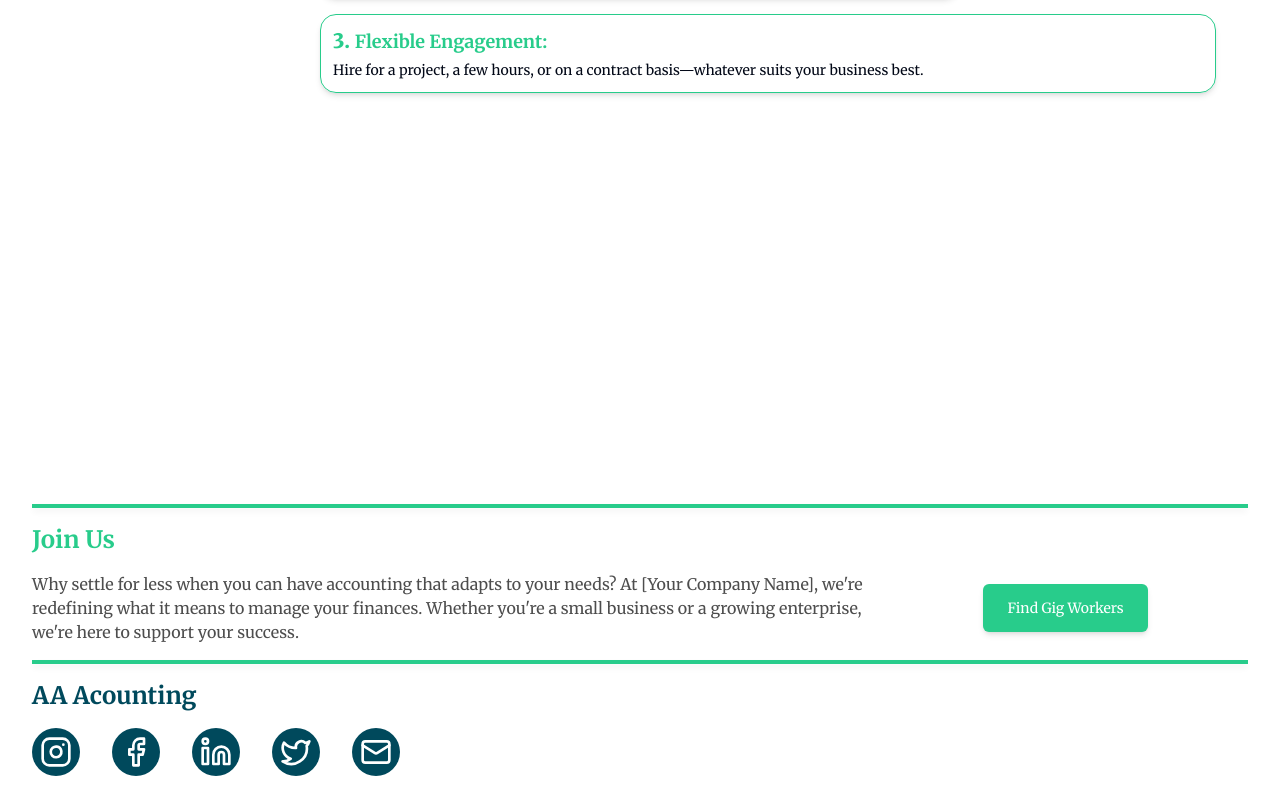
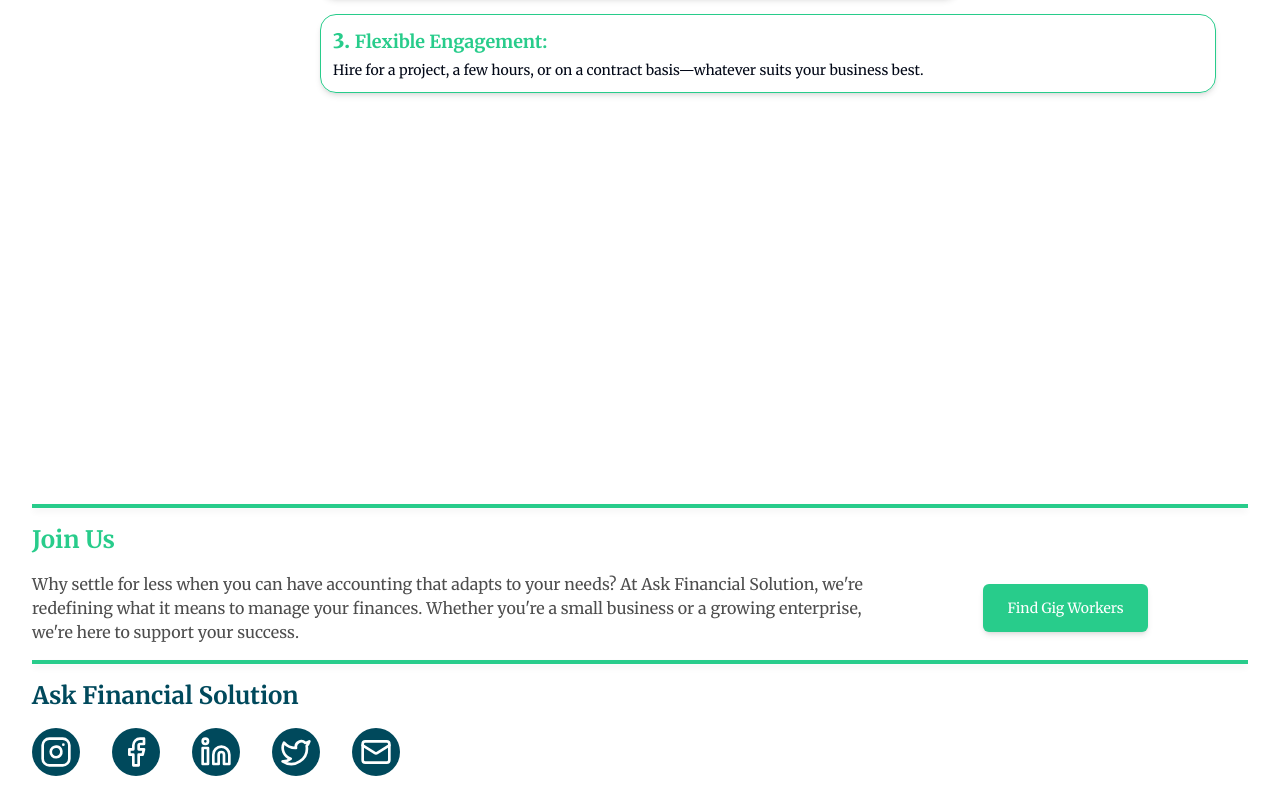
Before and after one commit to zelalemzola/accounting-service, a Next.js app: page / in a window 1280 px wide. Shown: the part 2768-3560 px from the top of the page. Built offline with nearby package versions, Linux system fonts and the light colour scheme; no server answers; the database is empty.

Commit message:
name added at about

```diff
--- a/src/app/layout.js
+++ b/src/app/layout.js
@@ -4,8 +4,8 @@ import "./globals.css";
 const inter = Merriweather({ subsets: ["latin"],weight:['300',"400","700","900"] });
 
 export const metadata = {
-  title: "AA Accounting",
-  description: "AA accounting and Gig workers",
+  title: "Ask Financial Solution",
+  description: "Ask Financial Solution and Gig workers",
 };
 
 export default function RootLayout({ children }) {
--- a/src/app/page.js
+++ b/src/app/page.js
@@ -214,7 +214,7 @@ const HomePage = () => {
         <h2 className='text-secondary text-2xl font-bold'>Join Us</h2>
         <div className='flex items-center flex-col md:flex-row'>
         <p className='text-[#4d4d4d] w-full md:w-[70%]'>
-            Why settle for less when you can have accounting that adapts to your needs? At [Your Company Name], we&apos;re redefining what it means to manage your finances. Whether you&apos;re a small business or a growing enterprise, we&apos;re here to support your success.
+            Why settle for less when you can have accounting that adapts to your needs? At Ask Financial Solution, we&apos;re redefining what it means to manage your finances. Whether you&apos;re a small business or a growing enterprise, we&apos;re here to support your success.
         </p>
         <Button className='rounded-md bg-secondary hover:bg-secondary hover:shadow-lg text-white shadow-md mx-auto ' asChild>
       <Link href='/workers' className='py-6 px-6'>
@@ -224,7 +224,7 @@ const HomePage = () => {
         </div>
         <div className='w-full  shadow-md border-2 border-secondary '></div>
         <div className='flex flex-col gap-4'>
-        <h2 className='text-primary text-2xl font-bold'>AA Acounting</h2>
+        <h2 className='text-primary text-2xl font-bold'>Ask Financial Solution</h2>
         <div className='flex gap-4 md:gap-8 flex-wrap text-2xl text-white'>
           <div className='p-2 bg-primary rounded-full'><Instagram size={32} /></div>
           <div className='p-2 bg-primary rounded-full'><Facebook  size={32}/></div>
```
